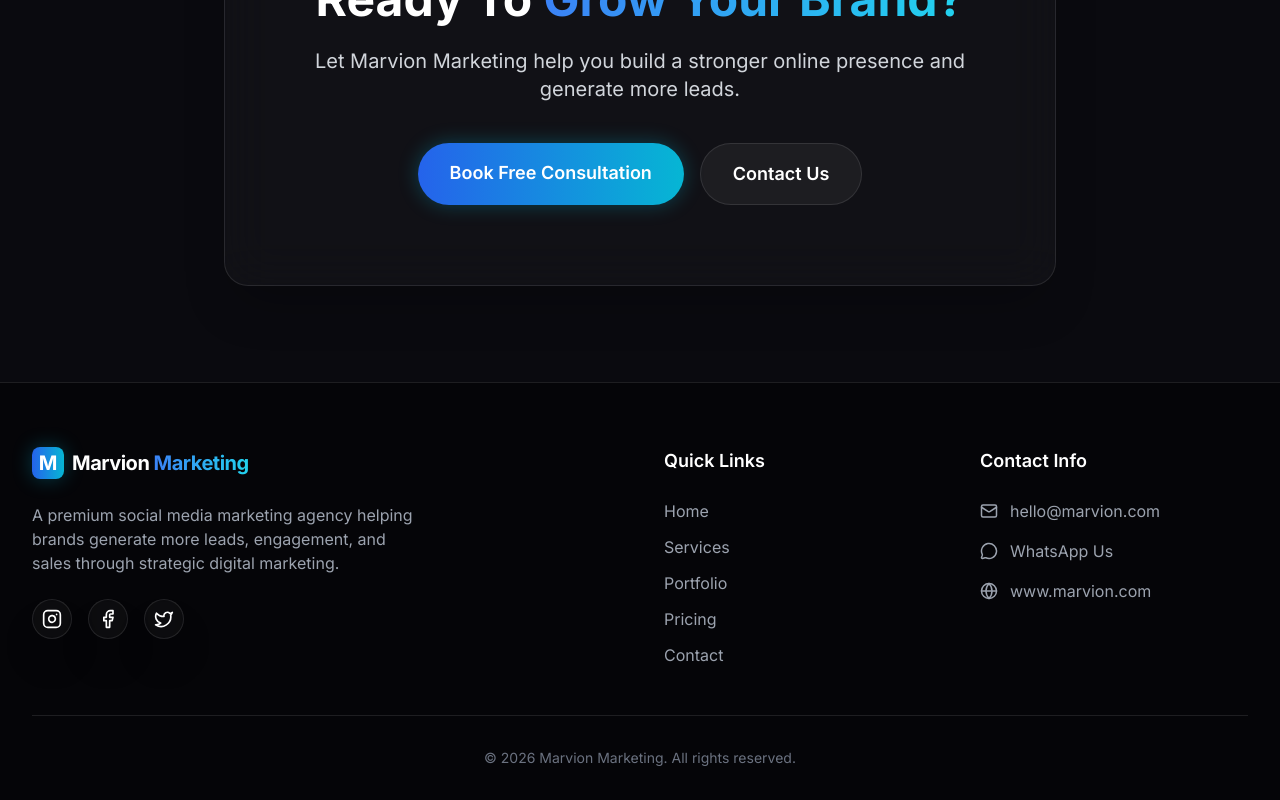
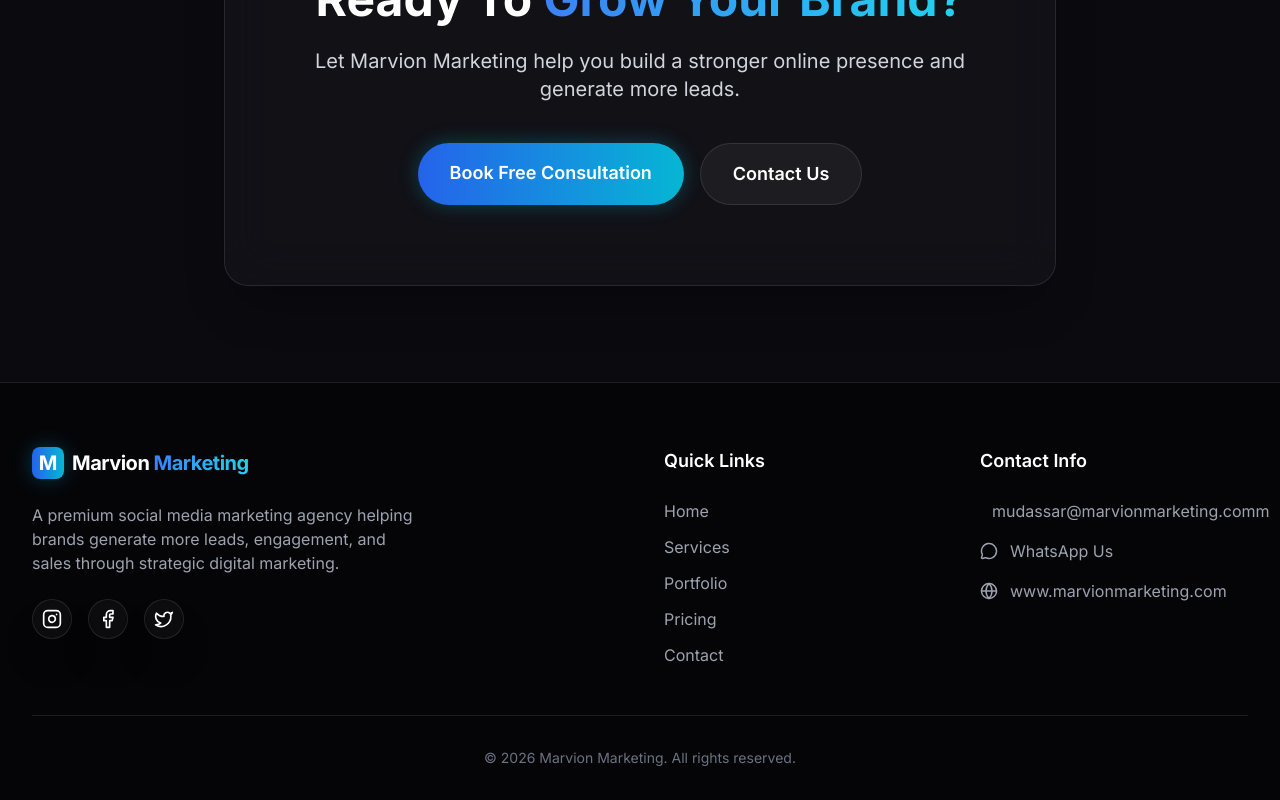
Before and after one commit to wajidislam1122/marvionmarketing, a React (Vite) app: page / in a window 1280 px wide. Shown: the part 6408-7208 px from the top of the page. Built offline with nearby package versions, Linux system fonts and the light colour scheme.

Commit message:
Update Footer.tsx

```diff
--- a/src/components/Footer.tsx
+++ b/src/components/Footer.tsx
@@ -78,7 +78,7 @@ export function Footer() {
                   className="flex items-center gap-3 text-gray-400 hover:text-cyan-400 transition-colors">
 
                   <MailIcon size={18} />
-                  <span>hello@marvion.com</span>
+                  <span>mudassar@marvionmarketing.comm</span>
                 </a>
               </li>
               <li>
@@ -96,7 +96,7 @@ export function Footer() {
                   className="flex items-center gap-3 text-gray-400 hover:text-cyan-400 transition-colors">
 
                   <GlobeIcon size={18} />
-                  <span>www.marvion.com</span>
+                  <span>www.marvionmarketing.com</span>
                 </a>
               </li>
             </ul>
```
